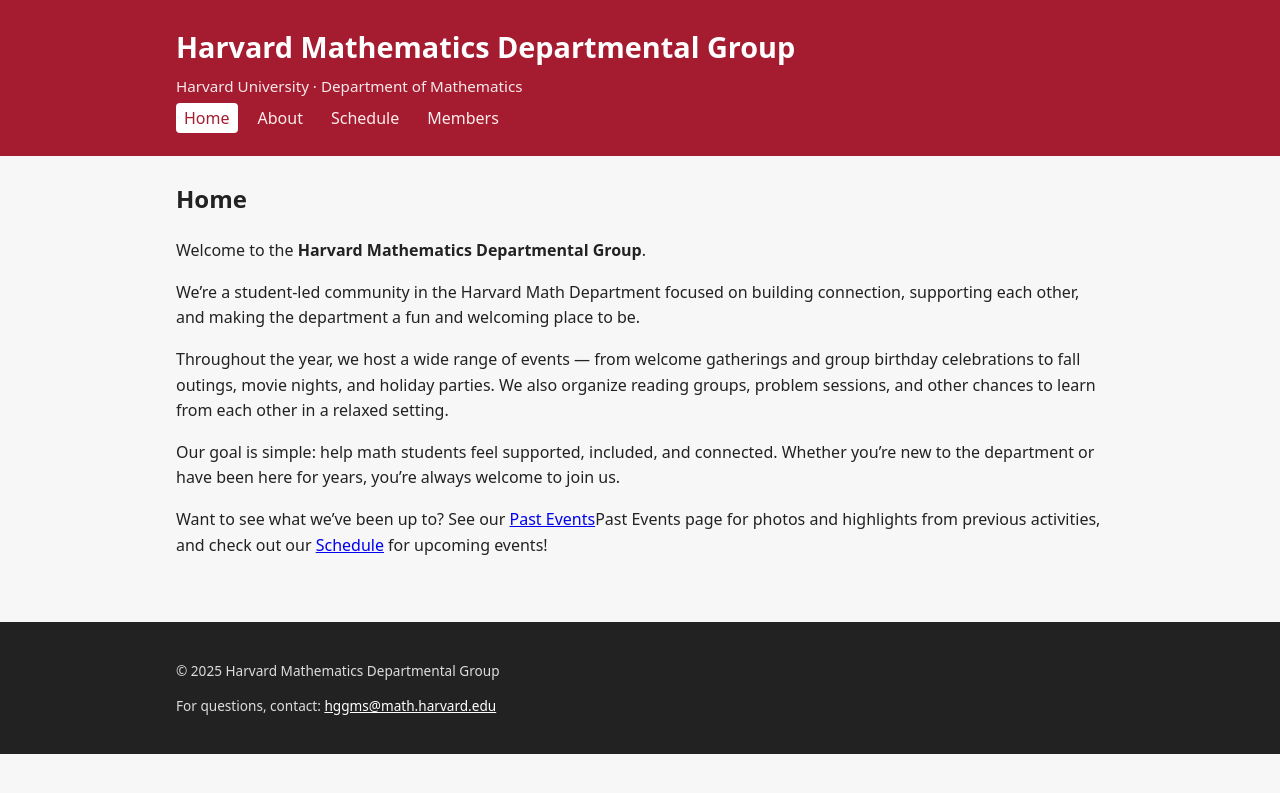
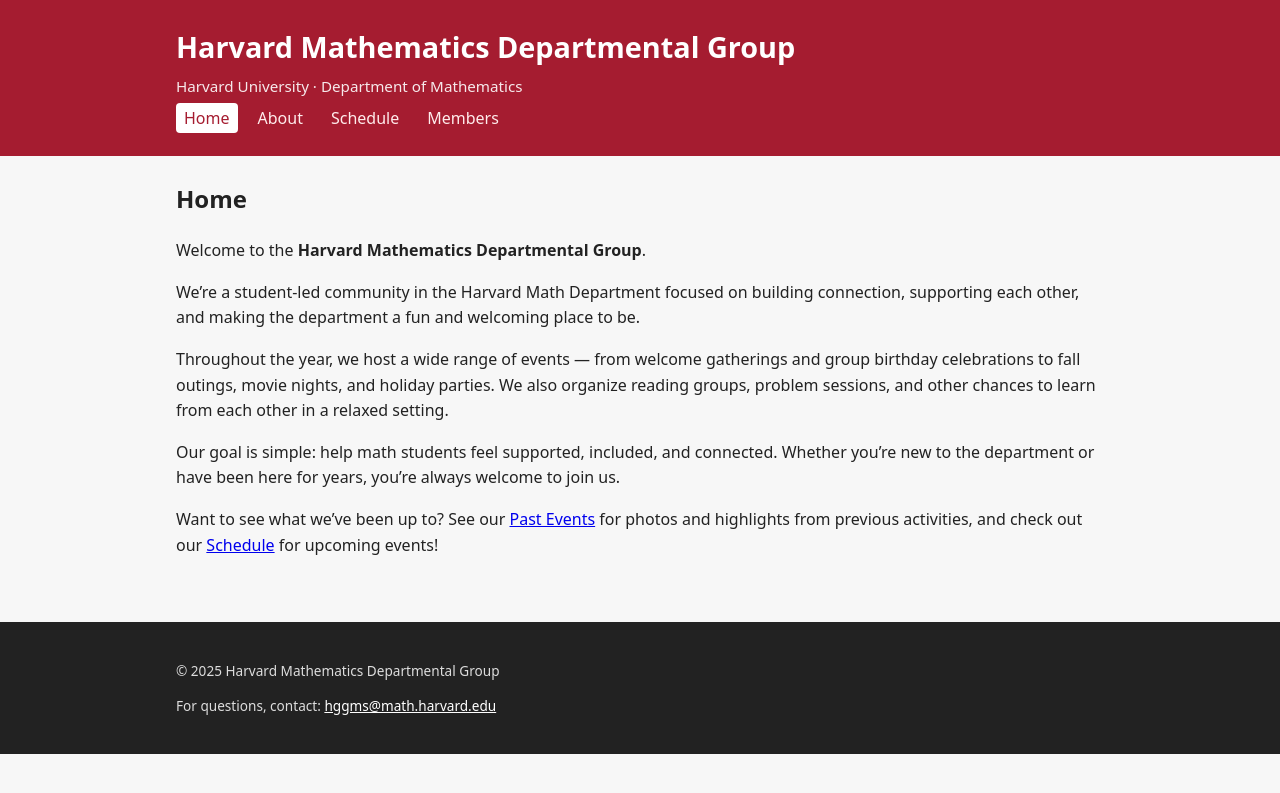
Before and after one commit to szhang612/hggms, a Jekyll site: the page built from index.md, in a window 1280 px wide. Shown: the top 793 px of the page. Built offline with Jekyll 4.4.1, drawn with Linux system fonts in a browser that asks for light colours.

Commit message:
Update index.md

```diff
--- a/index.md
+++ b/index.md
@@ -14,4 +14,4 @@ Our goal is simple: help math students feel supported, included, and connected.
 Whether you’re new to the department or have been here for years, you’re always welcome to join us.
 
 Want to see what we’ve been up to?
-See our [Past Events](/pastevents/)Past Events page for photos and highlights from previous activities, and check out our [Schedule](/schedule/) for upcoming events!
+See our [Past Events](/pastevents/) for photos and highlights from previous activities, and check out our [Schedule](/schedule/) for upcoming events!
```
